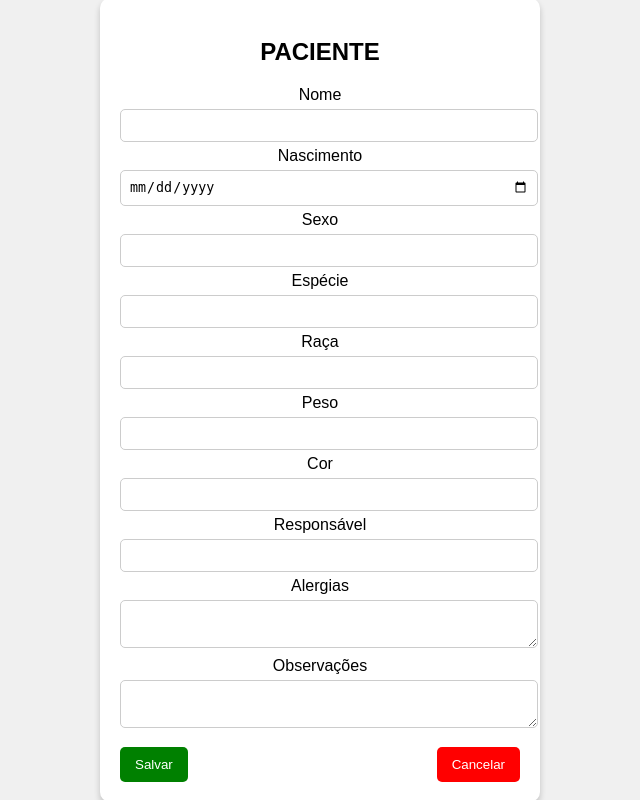
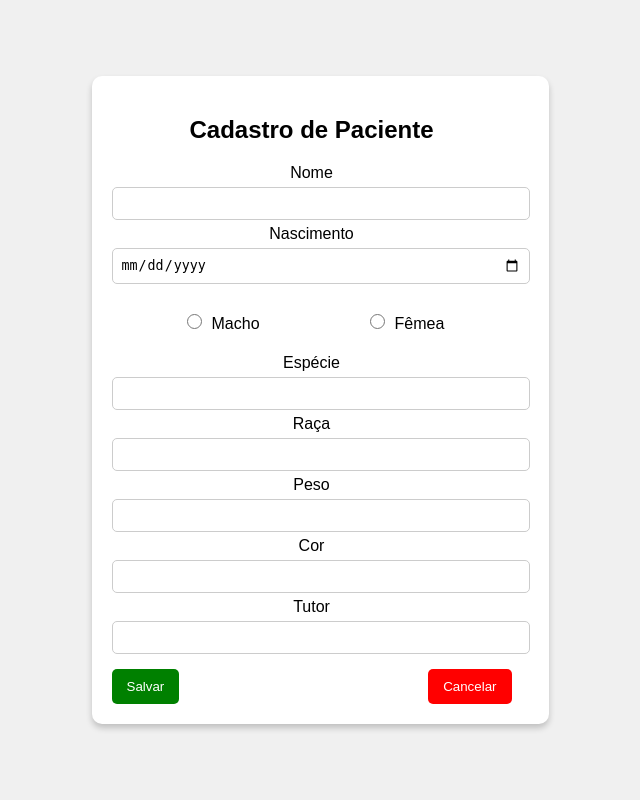
Before and after one commit to giuliamf/VetMed, a Flask app: page /cadastro_paciente in a window 1280 px wide. Shown: the whole page, without its empty margins (320-960 px from the left). Run offline with Flask 3, Linux system fonts and the light colour scheme.

Commit message:
cadastro de pacientes

```diff
--- a/app/app.py
+++ b/app/app.py
@@ -1,4 +1,4 @@
-from flask import Flask, render_template, jsonify
+from flask import Flask, render_template, jsonify, request
 
 app = Flask(__name__)
 
@@ -53,8 +53,33 @@ def pacientes_page():
     return render_template('tela_cadastros/pacientes.html', pacientes=pacientes)
 
 
-@app.route('/cadastro_paciente')
+@app.route('/cadastro_paciente', methods=['GET', 'POST'])
 def cadastro_paciente():
+    if request.method == 'POST':
+        nome = request.form.get('nome')
+        nascimento = request.form.get('nascimento')
+        sexo = request.form.get('sexo')
+        especie = request.form.get('especie')
+        raca = request.form.get('raca')
+        peso = request.form.get('peso')
+        cor = request.form.get('cor')
+        tutor = request.form.get('tutor')
+
+        novo_paciente = {
+            'nome': nome,
+            'nascimento': nascimento,
+            'sexo': sexo,
+            'especie': especie,
+            'raca': raca,
+            'peso': peso,
+            'cor': cor,
+            'tutor': tutor
+        }
+
+        # Inserir no banco de dados aqui
+        # db....add(novo_paciente)
+        # db.commit()
+
     return render_template('tela_cadastros/cadastro_pacientes.html')
 
 
--- a/app/static/tela_cadastros/style_novocadastro.css
+++ b/app/static/tela_cadastros/style_novocadastro.css
@@ -22,12 +22,12 @@ body {
 /* Caixa do pop-up */
 .popup-content {
     background: white;
-    padding: 20px;
     border-radius: 10px;
     width: 400px;
     max-width: 90%;
     box-shadow: 0 4px 6px rgba(0, 0, 0, 0.2);
     text-align: center;
+    padding: 20px 37px 20px 20px;
 }
 
 /* Estilização dos campos */
@@ -38,6 +38,21 @@ body {
     margin: 5px 0;
     border: 1px solid #ccc;
     border-radius: 5px;
+}
+
+/* Estiliza os radio buttons */
+.radio-buttons {
+    display: flex;
+    gap: 100px;
+    align-items: center;
+    margin: 15px;
+    padding-left: 50px;
+}
+
+.radio-buttons input {
+    margin: 10px;
+    width: 15px;
+    height: 15px;
 }
 
 /* Botões */
--- a/app/templates/tela_cadastros/cadastro_pacientes.html
+++ b/app/templates/tela_cadastros/cadastro_pacientes.html
@@ -10,7 +10,7 @@
 
     <div class="popup-container" id="popup">
         <div class="popup-content">
-            <h2>PACIENTE</h2>
+            <h2>Cadastro de Paciente</h2>
             <form id="cadastroForm">
                 <label for="nome">Nome</label>
                 <input type="text" id="nome" name="nome" required>
@@ -18,8 +18,15 @@
                 <label for="nascimento">Nascimento</label>
                 <input type="date" id="nascimento" name="nascimento">
 
-                <label for="sexo">Sexo</label>
-                <input type="text" id="sexo" name="sexo">
+                <div class="radio-buttons">
+                    <label for="macho">
+                        <input type="radio" id="macho" name="sexo" value="macho">Macho
+                    </label>
+
+                    <label for="femea">
+                        <input type="radio" id="femea" name="sexo" value="femea">Fêmea
+                    </label>
+                </div>
 
                 <label for="especie">Espécie</label>
                 <input type="text" id="especie" name="especie">
@@ -28,19 +35,13 @@
                 <input type="text" id="raca" name="raca">
 
                 <label for="peso">Peso</label>
-                <input type="text" id="peso" name="peso">
+                <input type="number" min="0" step="0.01" id="peso" name="peso">
 
                 <label for="cor">Cor</label>
                 <input type="text" id="cor" name="cor">
 
-                <label for="responsavel">Responsável</label>
-                <input type="text" id="responsavel" name="responsavel">
-
-                <label for="alergias">Alergias</label>
-                <textarea id="alergias" name="alergias"></textarea>
-
-                <label for="observacoes">Observações</label>
-                <textarea id="observacoes" name="observacoes"></textarea>
+                <label for="tutor">Tutor</label>
+                <input type="text" id="tutor" name="tutor">
 
                 <div class="form-buttons">
                     <button type="submit" class="salvar">Salvar</button>
```
Also changed, not shown: app/db_ideas/tabela_animais.txt (added, +12 -0 lines), app/models/animal.py (+20 -13 lines).
